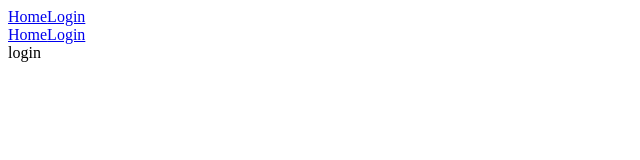
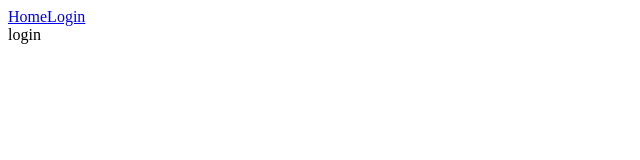
Before and after one commit to rkaehdaos/toy-nuxt3, a Nuxt app: page /login in a window 1280 px wide. Shown: the top 160 px of the page, without its empty margins (0-640 px from the left). Built offline with nearby package versions, Linux system fonts and the light colour scheme.

Commit message:
중복된 Nav제거

```diff
--- a/pages/index.vue
+++ b/pages/index.vue
@@ -1,6 +1,5 @@
 <template>
   <div>
-    <NavigationBar/>
     <div>index</div>
   </div>
 </template>
--- a/pages/login/index.vue
+++ b/pages/login/index.vue
@@ -1,6 +1,5 @@
 <template>
   <div>
-    <NavigationBar/>
     <div>login</div>
   </div>
 </template>
```
